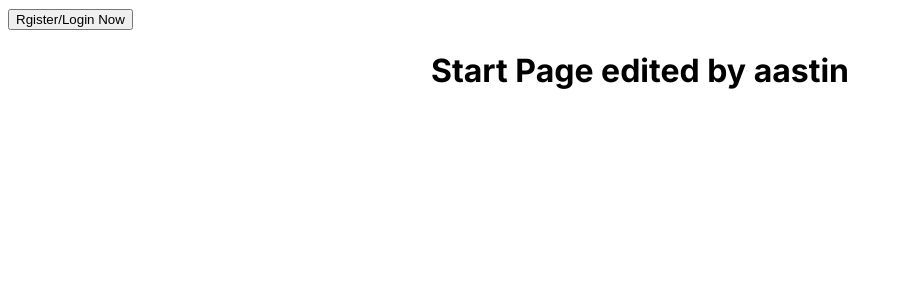
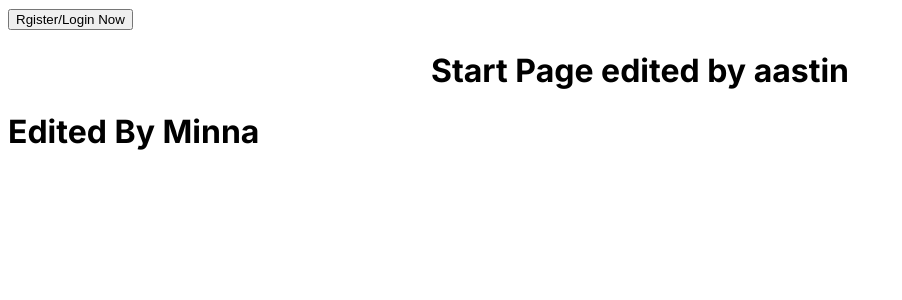
Before and after one commit to Fernandes7/Pocket-PG-Frontend, a Next.js app: page / in a window 1280 px wide. Shown: the top 300 px of the page, without its empty margins (0-902 px from the left). Built offline with nearby package versions, Linux system fonts and the light colour scheme.

Commit message:
Changes made my Minna

```diff
--- a/src/app/page.tsx
+++ b/src/app/page.tsx
@@ -8,6 +8,7 @@ export default function Startpage(){
     <>
     <RegisterRouteButton />
     <h1 className={styles.head}>Start Page edited by aastin</h1>
+    <h1>Edited By Minna</h1>
     </>
   )
 }
```
